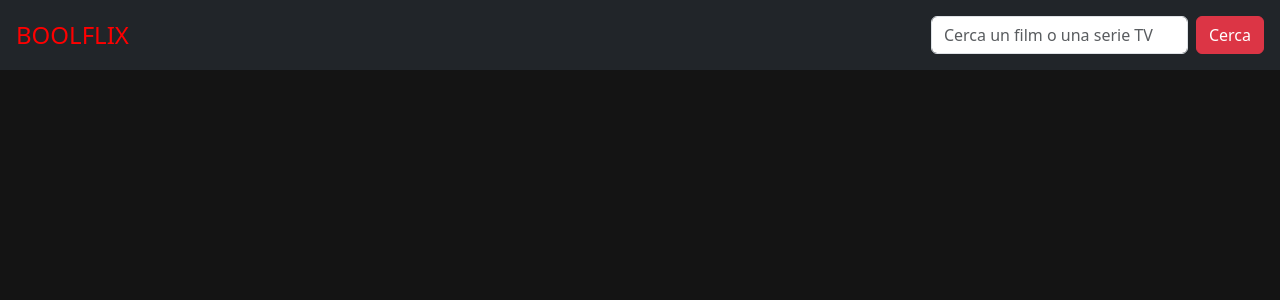
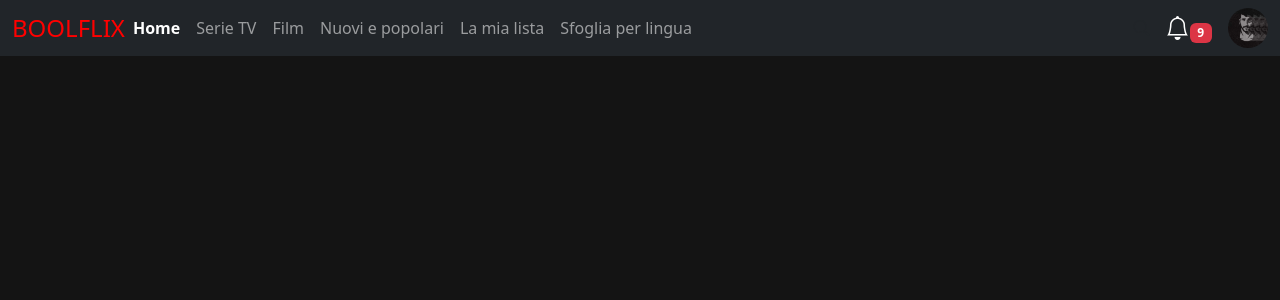
Before and after one commit to Francesco-Matteucci/vite-boolflix, a Vue app: page / in a window 1280 px wide. Shown: the top 300 px of the page. Built offline with nearby package versions, Linux system fonts and the light colour scheme.

Commit message:
Header refactor, search bar toggle, and card details improvements

```diff
--- a/src/components/AppHeader.vue
+++ b/src/components/AppHeader.vue
@@ -1,35 +1,30 @@
 <script>
-        import { store } from '../store.js';
-        import { searchMovies, searchTVSeries } from '../api.js';
+    import SearchBar from './SearchBar.vue';
+    import UserProfile from './UserProfile.vue';
+    import NavLinks from './NavLinks.vue';
 
     export default {
-            setup() {
-                return {
-                    store
-                };
-            },
-            methods: {
-                search() {
-                    if (store.searchQuery) {
-                        searchMovies(store.searchQuery);
-                        searchTVSeries(store.searchQuery);
-                    }
-                }
+        components: {
+            SearchBar,
+            UserProfile,
+            NavLinks
         }
     };
 </script>
 
 <template>
-    <header class="d-flex justify-content-between align-items-center p-3 bg-dark text-white">
-
+    <header class="navbar navbar-expand-lg navbar-dark bg-dark">
+        <div class="container-fluid">
             <div class="logo">
                 <h1>BOOLFLIX</h1>
             </div>
 
-        <div class="search-bar d-flex">
-            <input type="text" v-model="store.searchQuery" @keyup.enter="search" class="form-control me-2"
-                placeholder="Cerca un film o una serie TV">
-            <button @click="search" class="btn btn-danger">Cerca</button>
+            <NavLinks />
+
+            <div class="d-flex align-items-center">
+                <SearchBar />
+                <UserProfile />
+            </div>
         </div>
     </header>
 </template>
@@ -40,4 +35,13 @@
         color: red;
         margin: 0;
     }
+
+    .bi-search {
+        font-size: 1.5rem;
+        color: white;
+    }
+
+    .cursor-pointer {
+        cursor: pointer;
+    }
 </style>
--- a/src/components/CardComponent.vue
+++ b/src/components/CardComponent.vue
@@ -36,6 +36,9 @@
         computed: {
             moviePoster() {
                 return this.movie.poster_path ? `${this.imageBaseURL}${this.movie.poster_path}` : fallbackImage;
+            },
+            movieType() {
+                return this.movie.title ? 'Film' : 'Serie TV';
             }
         }
     };
@@ -43,15 +46,15 @@
 
 <template>
     <div class="movie-card">
-        <!-- Fronte della card: solo immagine -->
+
         <div class="movie-card-front d-flex justify-content-center align-items-center">
-            <img :src="moviePoster" alt="Copertina" class="movie-poster img-fluiid" />
+            <img :src="moviePoster" alt="Copertina" class="movie-poster img-fluid" />
         </div>
 
-        <!-- Retro della card: informazioni sul film/serie -->
-        <div class="movie-card-back d-flex flex-column justify-content-center align-items-center  text-center">
-            <h4>{{ movie.title || movie.name }}</h4>
-            <p>{{ movie.original_title || movie.original_name }}</p>
+        <div class="movie-card-back d-flex flex-column justify-content-center align-items-center text-center">
+            <h6>{{ movie.title || movie.name }}</h6>
+            <small class="mb-2">{{ movie.original_title || movie.original_name }}</small>
+            <p>{{ movieType }}</p>
             <p>
                 <strong>Lingua: </strong>
                 <img :src="getFlag(movie.original_language)" alt="flag" />
@@ -64,8 +67,7 @@
     </div>
 </template>
 
-<style lang="scss" scoped>
-
+<style scoped>
     .movie-card {
         position: relative;
         width: 100%;
@@ -82,21 +84,17 @@
         backface-visibility: hidden;
         transition: transform 0.9s ease;
         border-radius: 8px;
-
     }
-
 
     .movie-card-back {
         background-color: #333;
         color: white;
         padding: 10px;
         transform: rotateY(180deg);
-
     }
 
     .movie-card:hover .movie-card-front {
         transform: rotateY(180deg);
-
     }
 
     .movie-card:hover .movie-card-back {
--- /dev/null
+++ b/src/components/NavLinks.vue
@@ -0,0 +1,30 @@
+<script>
+    export default {
+        data() {
+            return {
+                navItems: [
+                    { text: "Home", active: true, link: "#" },
+                    { text: "Serie TV", active: false, link: "#" },
+                    { text: "Film", active: false, link: "#" },
+                    { text: "Nuovi e popolari", active: false, link: "#" },
+                    { text: "La mia lista", active: false, link: "#" },
+                    { text: "Sfoglia per lingua", active: false, link: "#" }
+                ]
+            };
+        }
+    };
+</script>
+
+<template>
+    <ul class="navbar-nav me-auto">
+        <li v-for="(item, index) in navItems" :key="index" class="nav-item">
+            <a :class="['nav-link', { active: item.active }]" :href="item.link">{{ item.text }}</a>
+        </li>
+    </ul>
+</template>
+
+<style scoped>
+    .nav-link.active {
+        font-weight: bold;
+    }
+</style>
--- /dev/null
+++ b/src/components/SearchBar.vue
@@ -0,0 +1,50 @@
+<script>
+    import { store } from '../store.js';
+    import { searchMovies, searchTVSeries } from '../api.js';
+
+    export default {
+        data() {
+            return {
+                store,
+                showSearch: false,
+            };
+        },
+        methods: {
+            toggleSearch() {
+                this.showSearch = !this.showSearch;
+                if (!this.showSearch) {
+                    store.searchQuery = '';
+                }
+            },
+            search() {
+                if (store.searchQuery) {
+                    console.log("Sto cercando:", store.searchQuery);
+                    searchMovies(store.searchQuery);
+                    searchTVSeries(store.searchQuery);
+                }
+            }
+        }
+    };
+</script>
+
+<template>
+    <div class="search-bar d-flex align-items-center">
+
+        <div v-if="!showSearch" class="me-3" @click="toggleSearch" style="cursor: pointer;">
+            <i class="bi bi-search"></i>
+        </div>
+
+        <div v-if="showSearch" class="search-form d-flex align-items-center me-3">
+            <i class="bi bi-search"></i>
+            <input type="text" class="form-control ms-2" v-model="store.searchQuery" placeholder="Cerca per titoli"
+                @keyup.enter="search" />
+        </div>
+    </div>
+</template>
+
+<style scoped>
+    .search-form {
+        width: 250px;
+        transition: width 0.3s ease-in-out;
+    }
+</style>
--- /dev/null
+++ b/src/components/UserProfile.vue
@@ -0,0 +1,22 @@
+<script>
+    export default {};
+</script>
+
+<template>
+    <div class="d-flex align-items-center">
+        <div class="me-3">
+            <i class="bi bi-bell icon-bell"></i>
+            <span class="badge bg-danger">9</span>
+        </div>
+        <div>
+            <img src="../assets/img/avatar_io.jpg" alt="User Profile" class="rounded-circle" width="40">
+        </div>
+    </div>
+</template>
+
+<style scoped>
+    .icon-bell {
+        font-size: 1.5rem;
+        color: white;
+    }
+</style>
```
Also changed, not shown: src/assets/img/avatar_io.jpg (added). Lines whose indentation alone changed are shown as unchanged.
